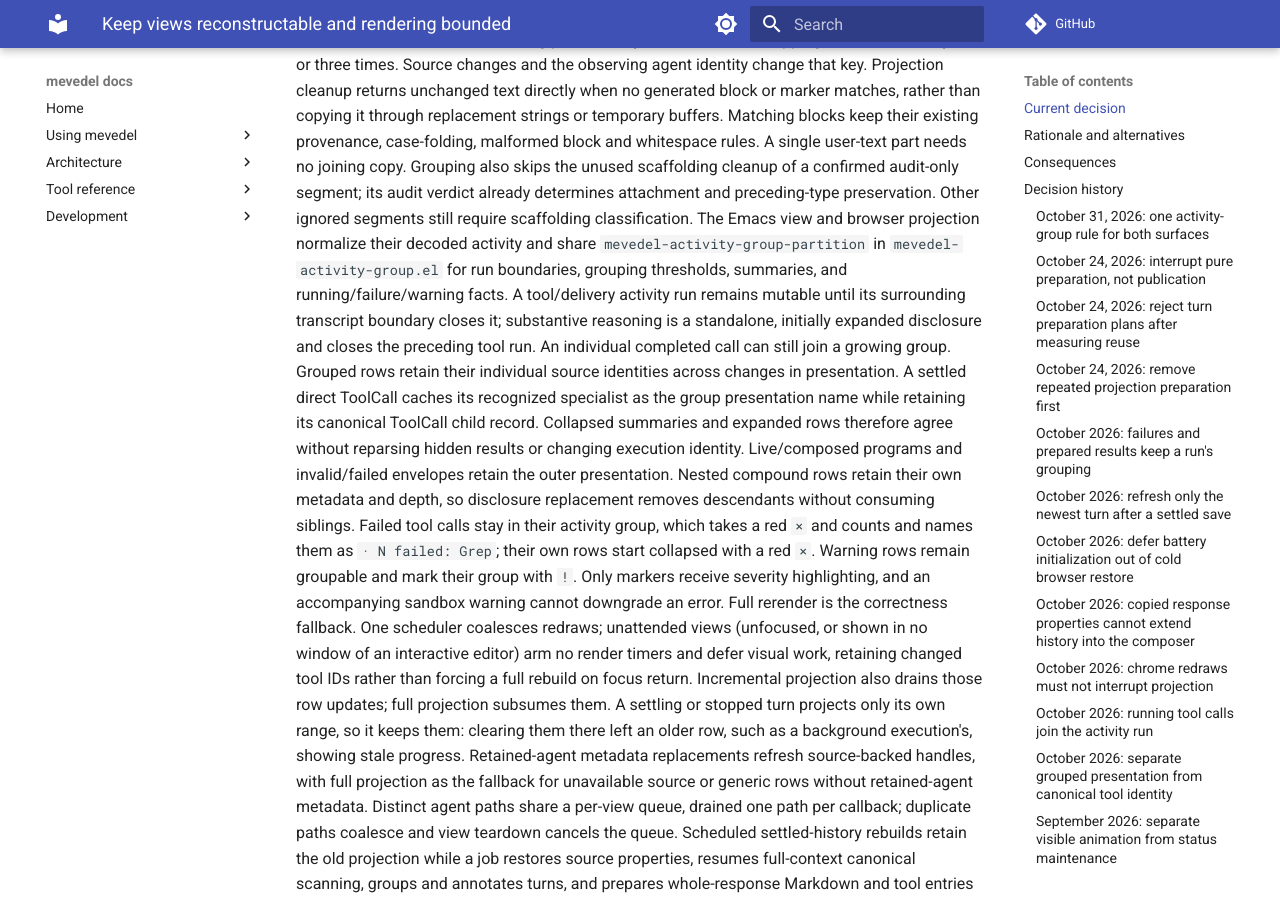
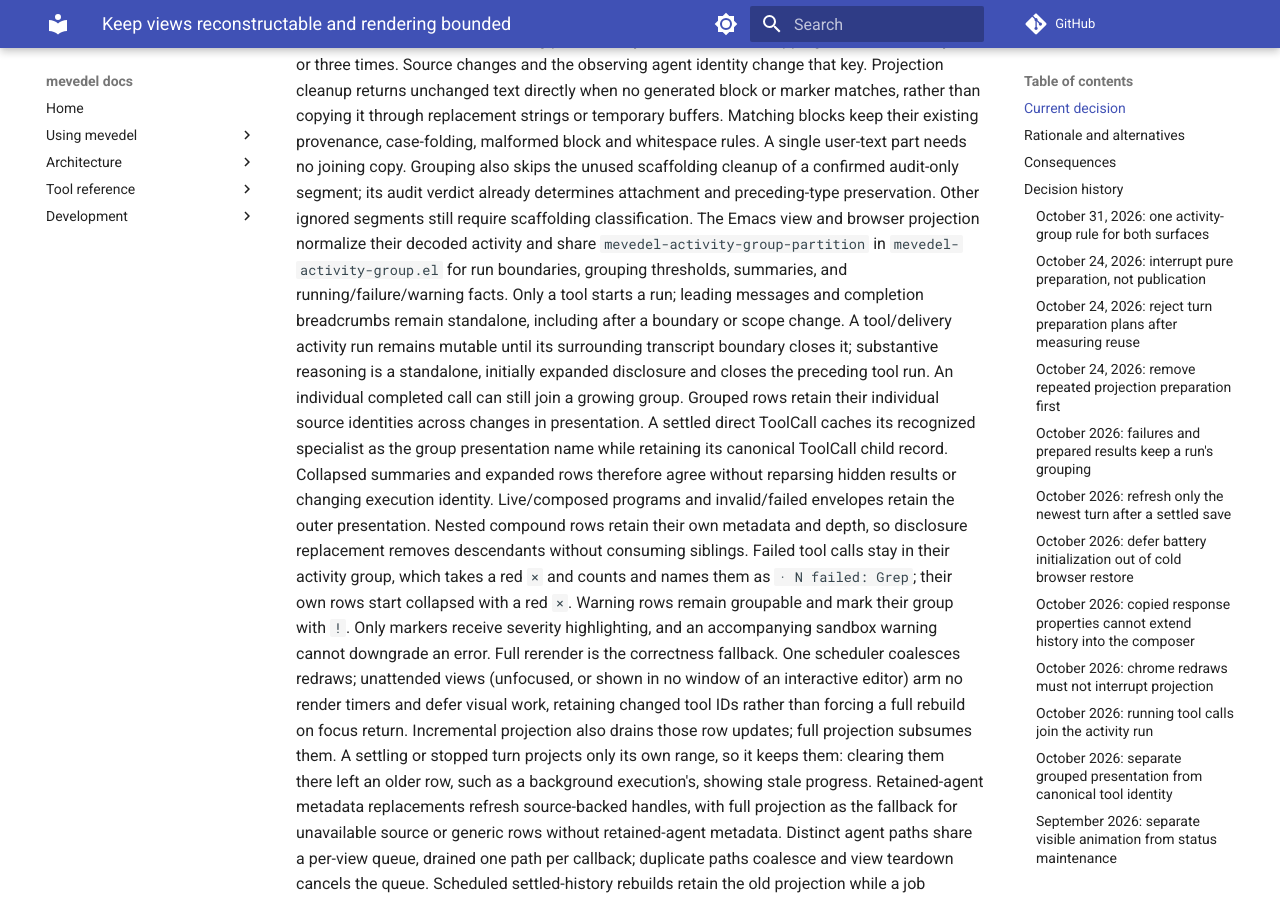
Before and after one commit to FrauH0lle/mevedel, an MkDocs documentation site: the page built from docs/adr/0119-keep-views-reconstructable-and-rendering-bounded.md, in a window 1280 px wide and 900 px high, scrolled down 2346 px. Built offline with MkDocs 1.6.1 and Material for MkDocs 9.7.7, drawn with Linux system fonts in a browser that asks for light colours; comment, search, counter and statistics services are not loaded; some of the changed text lies outside the part shown.

Commit message:
fix(view): Keep leading activity outside subsequent tool groups
Start each shared activity run at a tool, preserving standalone leading
mail and completion breadcrumbs in both the Emacs and browser adapters.
Boundaries and scope changes reset this rule.

* mevedel-activity-group.el (mevedel-activity-group-partition): Emit
leading non-tool members as singles instead of absorbing them later.
* mevedel-collaboration-projection.el
(mevedel-collaboration--activity-records): Document the shared rule.
* mevedel-view-render.el (mevedel-view--render-assistant-turn): Explain
why leading mailbox and audit rows retain standalone presentation.
* test/test-mevedel-activity-group.el: Cover leading mail, breadcrumb and
audit combinations, boundary/scope resets and rebuilding groups.
* docs/adr/0119-keep-views-reconstructable-and-rendering-bounded.md:
Record the reproduced disagreement and the tool-first rule.

Validation: three focused passes each return all 2,723 results with no
unexpected outcomes and 73 batch-mode skips. Strict compilation of 269
files, check-standards and diff --check pass. Both forms of the reviewer
reproducer pass. The graphical check returns 74 expected of 75 results;
the same frame-height failure reproduces on unchanged a54df292.

```diff
--- a/docs/adr/0119-keep-views-reconstructable-and-rendering-bounded.md
+++ b/docs/adr/0119-keep-views-reconstructable-and-rendering-bounded.md
@@ -111,6 +111,8 @@
 The Emacs view and browser projection normalize their decoded activity and share
 `mevedel-activity-group-partition` in `mevedel-activity-group.el` for run
 boundaries, grouping thresholds, summaries, and running/failure/warning facts.
+Only a tool starts a run; leading messages and completion breadcrumbs remain
+standalone, including after a boundary or scope change.
 A tool/delivery activity run remains mutable until its surrounding
 transcript boundary closes it; substantive reasoning is a standalone,
 initially expanded disclosure and closes the preceding tool run. An individual completed call can still join a
@@ -493,6 +495,15 @@
 - Pending browser records join as running tools and count toward the same
   threshold, instead of remaining ungrouped.
 
+Follow-up review reproduced another pre-existing disagreement: after assistant
+prose, a leading completion breadcrumb joined the browser's next tool group but
+stayed standalone in Emacs. Leading mail had the same defect. Preserve the
+standalone presentation by making the shared partitioner start runs only at a
+tool. Messages and completions can join only after that tool; a boundary or scope
+change resets the rule. Agreement cases now cover leading breadcrumb, mail and
+audit combinations, and partition tests cover the boundary/scope reset and
+rebuilding with `nil`.
+
 The shared running fact includes settled transcript tools whose background work
 is still running; the Emacs header animates only calls still in flight. These
 are distinct presentation needs, not different partition rules. A threshold of
```
Also changed, not shown: 4 other files.
